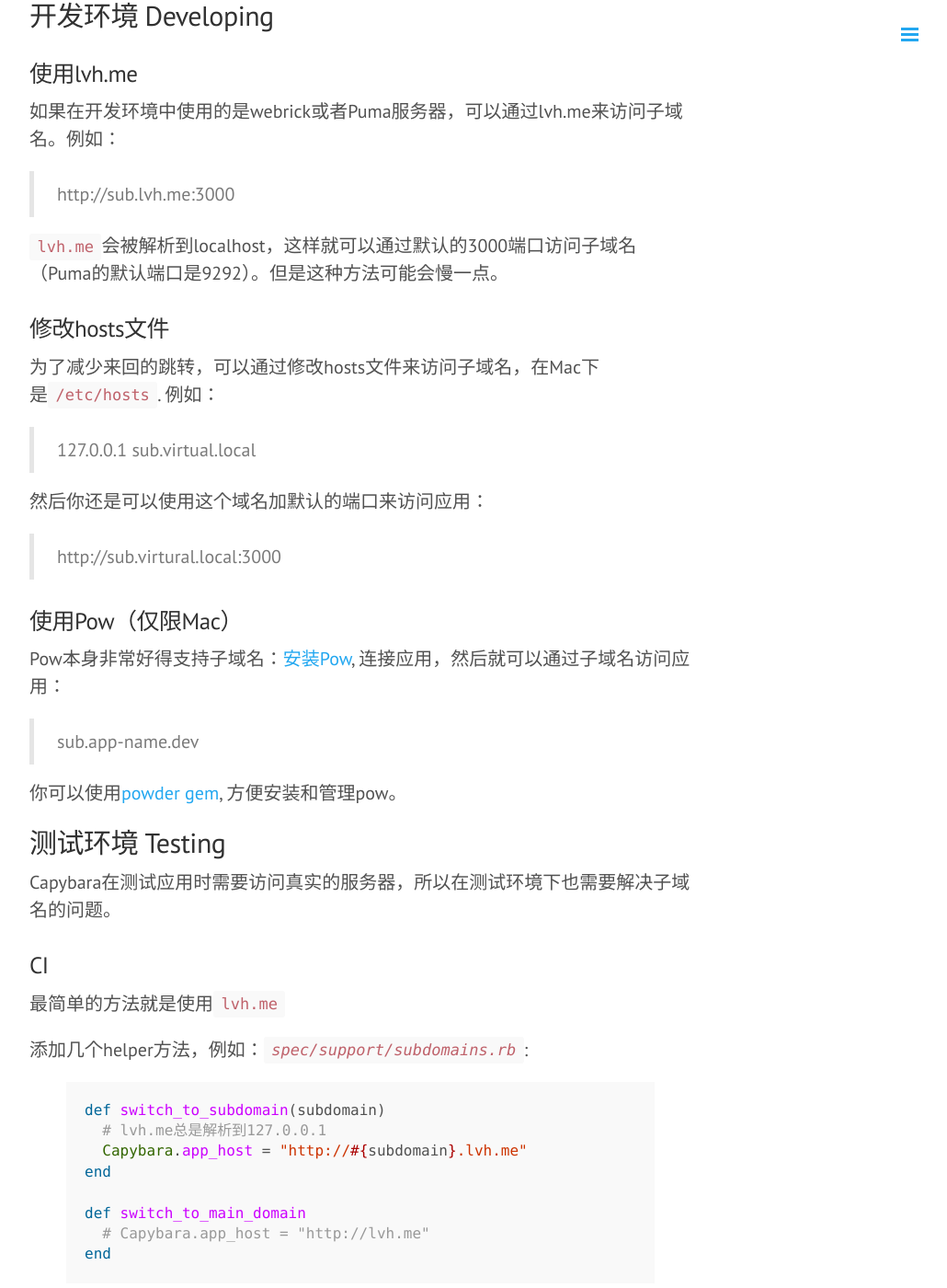
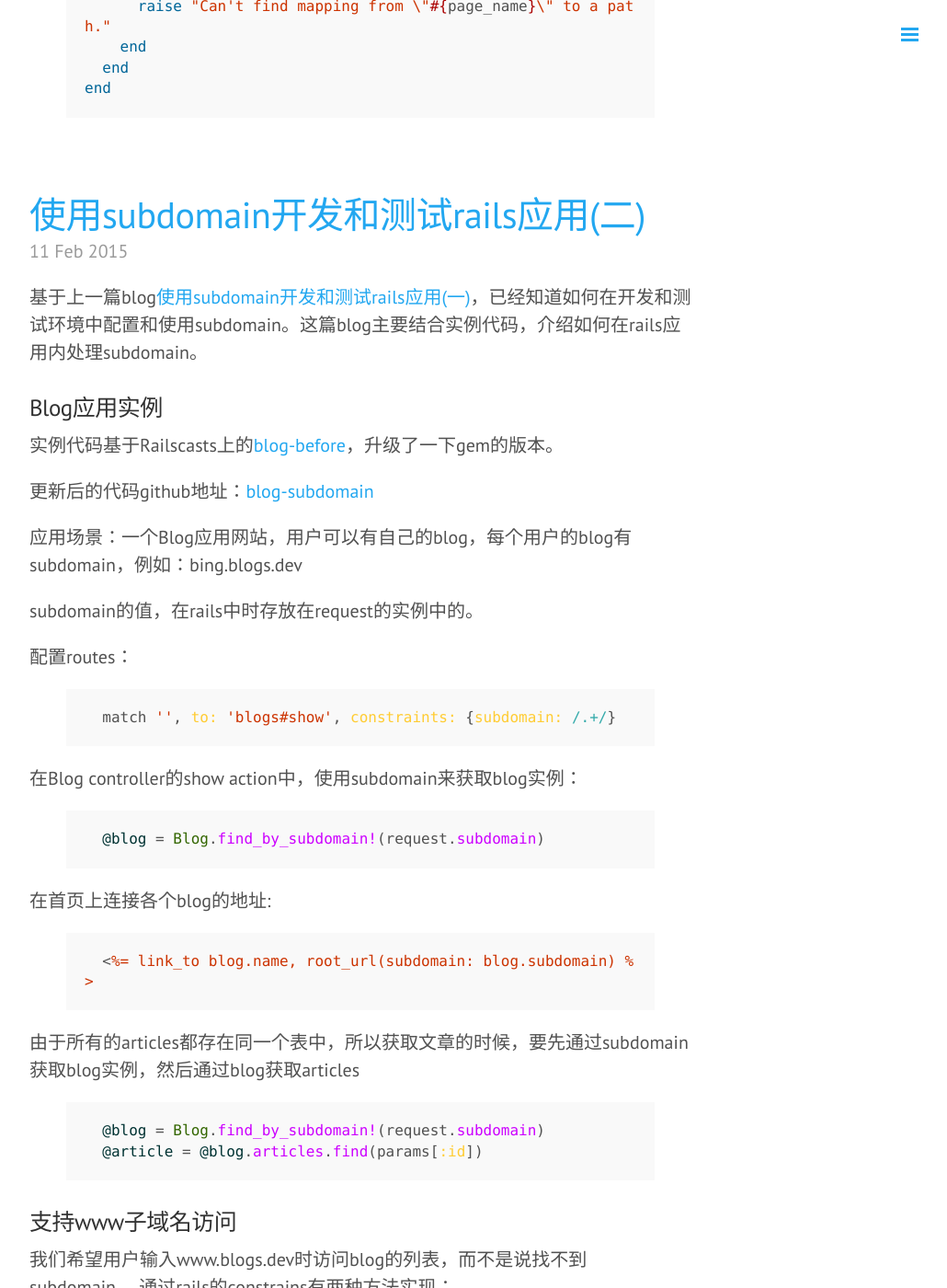
Before and after one commit to bingxie/bingxie.github.io, a Jekyll site: the page built from index.html, in a window 1280 px wide and 1400 px high, scrolled down 3005 px. Shown: the whole window at 92% size, without its empty margins (248-1278 px from the left). Built offline with Jekyll 4.4.1, drawn with Linux system fonts in a browser that asks for light colours; Markdown is read by kramdown in place of the engine named in the settings; the list of posts is cut into pages by our own code; some of the changed text lies outside the part shown.

Commit message:
Update posts

```diff
--- /dev/null
+++ b/_posts/2015-02-11-rails-applications-with-subdomains.md
@@ -0,0 +1,88 @@
+---
+layout: post
+title: 使用subdomain开发和测试rails应用(二)
+---
+
+基于上一篇blog[使用subdomain开发和测试rails应用(一)](http://localhost:4000/2015/02/10/dev-and-test-rails-applications-with-subdomains/)，已经知道如何在开发和测试环境中配置和使用subdomain。这篇blog主要结合实例代码，介绍如何在rails应用内处理subdomain。
+
+
+### Blog应用实例
+实例代码基于Railscasts上的[blog-before](https://github.com/railscasts/123-subdomains-revised/tree/master/blogs-before)，升级了一下gem的版本。
+
+更新后的代码github地址：[blog-subdomain](https://github.com/bingxie/blogs-subdomains)
+
+应用场景：一个Blog应用网站，用户可以有自己的blog，每个用户的blog有subdomain，例如：bing.blogs.dev
+
+subdomain的值，在rails中时存放在request的实例中的。
+
+配置routes：
+{% highlight ruby %}
+  match '', to: 'blogs#show', constraints: {subdomain: /.+/}
+{% endhighlight %}
+
+在Blog controller的show action中，使用subdomain来获取blog实例：
+{% highlight ruby %}
+  @blog = Blog.find_by_subdomain!(request.subdomain)
+{% endhighlight %}
+
+在首页上连接各个blog的地址:
+{% highlight ruby %}
+  <%= link_to blog.name, root_url(subdomain: blog.subdomain) %>
+{% endhighlight %}
+
+由于所有的articles都存在同一个表中，所以获取文章的时候，要先通过subdomain获取blog实例，然后通过blog获取articles
+{% highlight ruby %}
+  @blog = Blog.find_by_subdomain!(request.subdomain)
+  @article = @blog.articles.find(params[:id])
+{% endhighlight %}
+
+### 支持www子域名访问
+我们希望用户输入www.blogs.dev时访问blog的列表，而不是说找不到subdomain。
+通过rails的constrains有两种方法实现：
+
+* 方法一： 在constrains选项中用lamada
+{% highlight ruby %}
+  lambda { |request| request.subdomain.present? && r.subdomain != 'www' }
+{% endhighlight %}
+  另外一种使用正则表达式的方法：
+{% highlight ruby %}
+  constraints: { subdomain: /^(?!www$)(.+)$/i }
+{% endhighlight %}
+
+* 方法二： 定义专门的类，适合于逻辑比较复杂的情况
+{% highlight ruby %}
+  class Subdomain
+    def self.matches?(request)
+    request.subdomain.present? && request.subdomain != "www"
+    end
+  end
+{% endhighlight %}
+  在routes中：
+{% highlight ruby %}
+  constraints(Subdomain) do
+    match '/' => 'blogs#show'
+    # more ...
+  end
+{% endhighlight %}
+
+连接到有www的主页：
+{% highlight ruby %}
+<%= link_to 'Home', root_url(subdomain: 'www') %>
+{% endhighlight %}
+连接到无www的主页：
+{% highlight ruby %}
+<%= link_to 'Home', root_url(subdomain: false) %>
+{% endhighlight %}
+
+可以配置默认不使用subdomian：
+{% highlight ruby %}
+config.action_controller.default_url_options = { subdomain: false }
+{% endhighlight %}
+
+### 总结rails constrains的使用
+上面的几段代码，也展示了最常见的rails routes中constrains的使用方法：
+
+还有一种常见的就是限制传入的id参数的格式：
+resources :photos, :constraints => {:id => /[A-Z][A-Z][0-9]+/}
+
+(完)
--- /dev/null
+++ b/_posts/2015-02-13-useful-gems.md
@@ -0,0 +1,11 @@
+---
+layout: post
+title: 常用Ruby Gems列表（持续更新）
+---
+* [lograge](https://github.com/roidrage/lograge) - 精简rails log的gem
+
+* [brakeman](http://brakemanscanner.org/) - 检查应用安全漏洞的gem
+
+* [rubocop](https://github.com/bbatsov/rubocop) - 检查code style
+
+* [awesome_print](https://github.com/michaeldv/awesome_print) - 漂亮得打印出ruby的对象
```
Also changed, not shown: _posts/learn-sass.md (added, +12 -0 lines), todo.md (+3 -3 lines).
